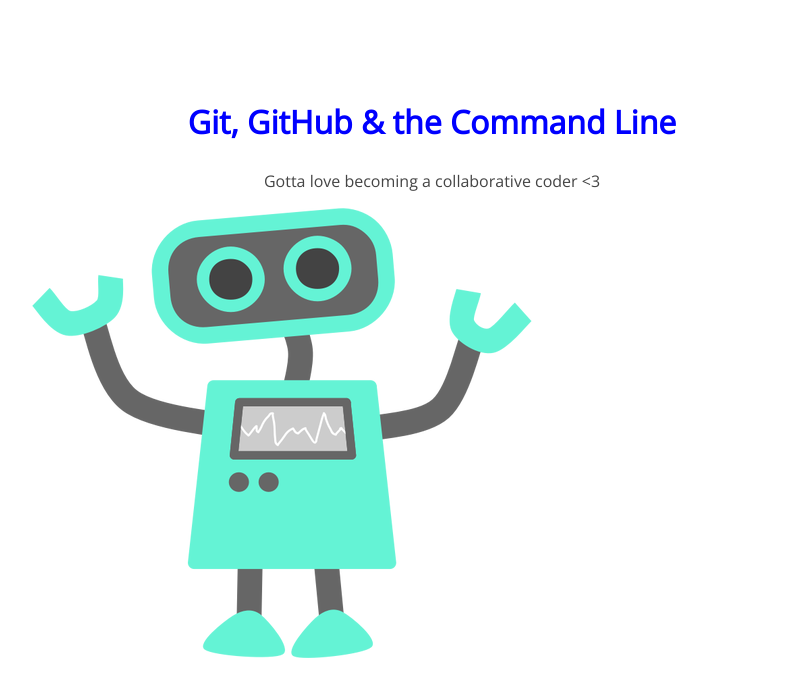
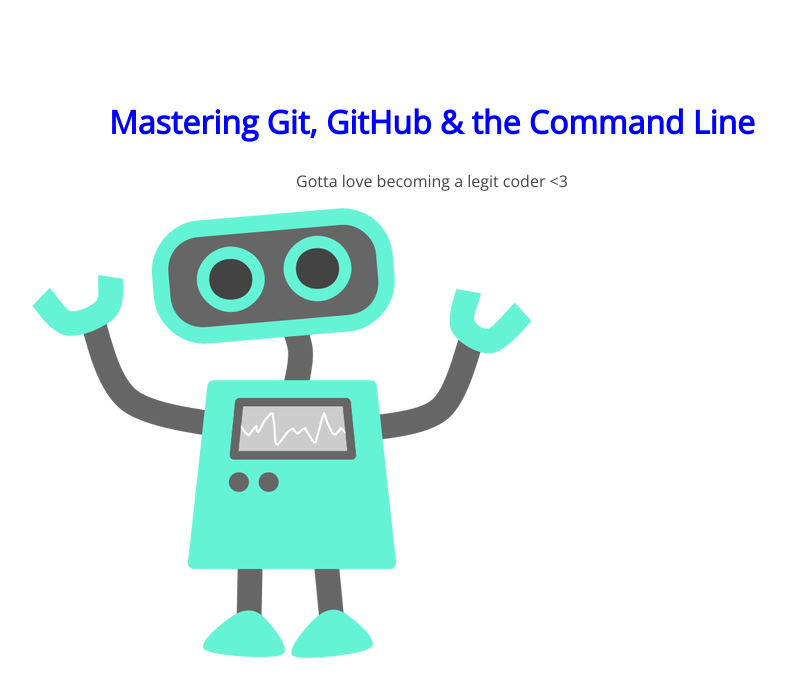
Before and after one commit to erinnunley/105-project-repo, a plain HTML site: page index.html in a window 1280 px wide. Shown: the whole page, without its empty margins (208-994 px from the left). Drawn offline with nearby package versions, Linux system fonts and the light colour scheme.

Commit message:
changed h1 and  p text

```diff
--- a/index.html
+++ b/index.html
@@ -8,8 +8,8 @@
 </head>
 <body>
 	<section>
-		<h1>Git, GitHub & the Command Line</h1>
-		<p>Gotta love becoming a collaborative coder <3</p>
+		<h1> Mastering Git, GitHub & the Command Line</h1>
+		<p>Gotta love becoming a legit coder <3</p>
 		<img src="img/happy-blue-robot.png">
 	</section>
 </body>
```
